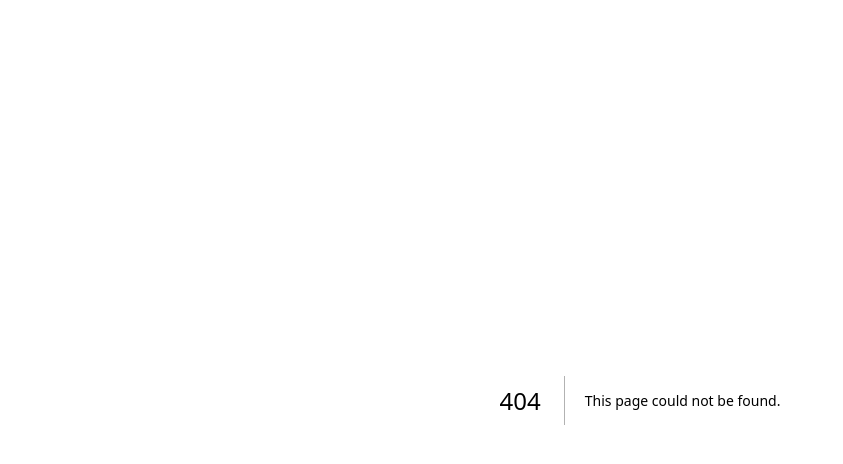
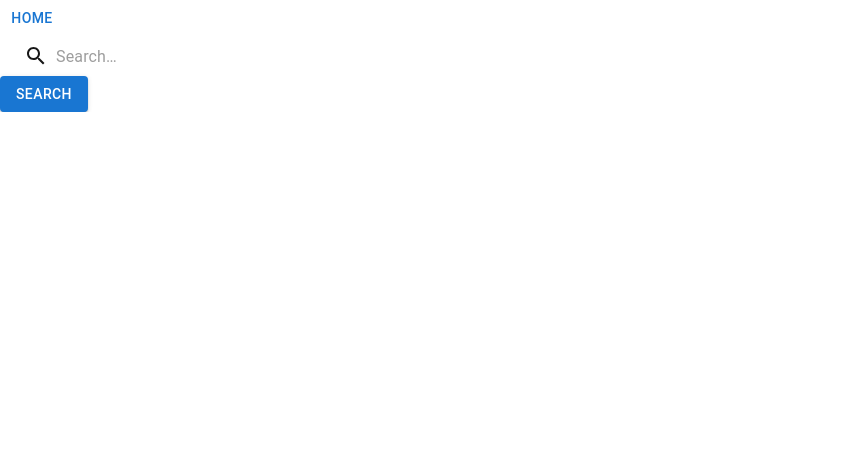
Before and after one commit to puppydog4/exhibition_platform, a Next.js app: page /rijks in a window 1280 px wide. Before the commit this address had no page. Shown: the top 464 px of the page, without its empty margins (0-843 px from the left). Built offline with nearby package versions, Linux system fonts and the light colour scheme.

Commit message:
work in progress rijks museums api

```diff
--- a/package.json
+++ b/package.json
@@ -13,9 +13,8 @@
     "@emotion/styled": "^11.14.0",
     "@mui/icons-material": "^6.4.2",
     "@mui/material": "^6.4.2",
+    "@next/env": "^15.1.6",
     "@tanstack/react-query": "^5.66.0",
-    "axios": "^1.7.9",
-    "dotenv": "^16.4.7",
     "next": "15.1.6",
     "react": "^19.0.0",
     "react-dom": "^19.0.0",
--- /dev/null
+++ b/src/app/components/search.ts
@@ -0,0 +1,43 @@
+import { alpha, InputBase, styled } from "@mui/material";
+
+export const Search = styled("div")(({ theme }) => ({
+    position: "relative",
+    borderRadius: theme.shape.borderRadius,
+    backgroundColor: alpha(theme.palette.common.white, 0.15),
+    "&:hover": {
+      backgroundColor: alpha(theme.palette.common.white, 0.25),
+    },
+    marginLeft: 0,
+    width: "100%",
+    [theme.breakpoints.up("sm")]: {
+      marginLeft: theme.spacing(1),
+      width: "auto",
+    },
+  }));
+
+  export const SearchIconWrapper = styled("div")(({ theme }) => ({
+    padding: theme.spacing(0, 2),
+    height: "100%",
+    position: "absolute",
+    pointerEvents: "none",
+    display: "flex",
+    alignItems: "center",
+    justifyContent: "center",
+  }));
+
+ export const StyledInputBase = styled(InputBase)(({ theme }) => ({
+    color: "inherit",
+    width: "100%",
+    "& .MuiInputBase-input": {
+      padding: theme.spacing(1, 1, 1, 0),
+      // vertical padding + font size from searchIcon
+      paddingLeft: `calc(1em + ${theme.spacing(4)})`,
+      transition: theme.transitions.create("width"),
+      [theme.breakpoints.up("sm")]: {
+        width: "12ch",
+        "&:focus": {
+          width: "20ch",
+        },
+      },
+    },
+  }));
--- a/src/app/page.tsx
+++ b/src/app/page.tsx
@@ -9,6 +9,7 @@ export default function Home() {
       <>
       <h1>Welcome</h1>
       <Button href="/METcollections">MET</Button>
+      <Button href="/rijks">rijksmuseum</Button>
       </>
     )
 }
--- /dev/null
+++ b/src/app/rijks/page.tsx
@@ -0,0 +1,57 @@
+'use client'
+
+import { SearchIconWrapper, StyledInputBase , Search } from "@/app/components/search";
+import { Box, Button, ToggleButton, ToggleButtonGroup } from "@mui/material";
+import { useEffect } from "react";
+import { QueryClient, QueryClientProvider, useQuery } from "@tanstack/react-query";
+import { useRouter } from "next/navigation";
+import { useState } from "react";
+import SearchIcon from "@mui/icons-material/Search";
+
+const queryClient = new QueryClient();
+
+export default function App() {
+  return (
+    <QueryClientProvider client={queryClient}>
+        <SearchRijks></SearchRijks>
+    </QueryClientProvider>
+  );
+}
+
+function SearchRijks () {
+
+    const router = useRouter()
+
+    const handleSearch = () => {
+      router.push(`/SearchRijks?query=${encodeURIComponent(
+        searchInput
+      )}`)
+    };
+    const [searchInput, setSearchInput] = useState("");
+
+    const handleInputChange = (event: React.ChangeEvent<HTMLInputElement>) => {
+      setSearchInput(event.target.value);
+    };
+
+    return (
+      <>
+        <Box>
+          <Button href="/">Home</Button>
+          <Search>
+            <SearchIconWrapper>
+              <SearchIcon />
+            </SearchIconWrapper>
+            <StyledInputBase
+              placeholder="Search…"
+              inputProps={{ "aria-label": "search" }}
+              value={searchInput}
+              onChange={handleInputChange}
+            />
+          </Search>
+        </Box>
+        <Box>
+          <Button variant="contained" onClick={handleSearch}>Search</Button>
+        </Box>
+      </>
+    );
+  }
--- a/src/utils/fetchArtworks.ts
+++ b/src/utils/fetchArtworks.ts
@@ -1,7 +1,9 @@
+
 
 export default async function fetchArtWorks({ queryKey }: { queryKey: string[] }): Promise<any> {
 
     const response = await fetch(queryKey[0]);
+    console.log(process.env)
 
     if (!response.ok) {
 
```
Also changed, not shown: src/app/METcollections/page.tsx (+2 -47 lines), src/app/SearchRijks/page.tsx (added, +89 -0 lines), src/app/components/pagination.tsx (added, +44 -0 lines), src/utils/fetchRIjksArtworks.ts (added, +16 -0 lines), 1 other file (tests, documents, lock files or other folders).
